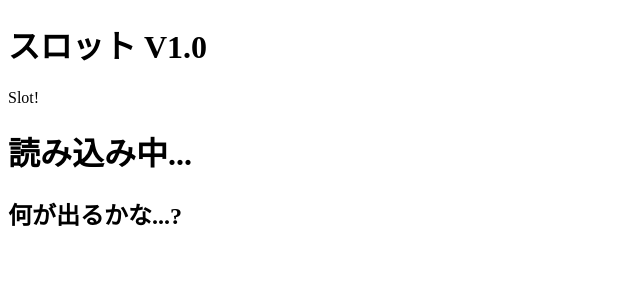
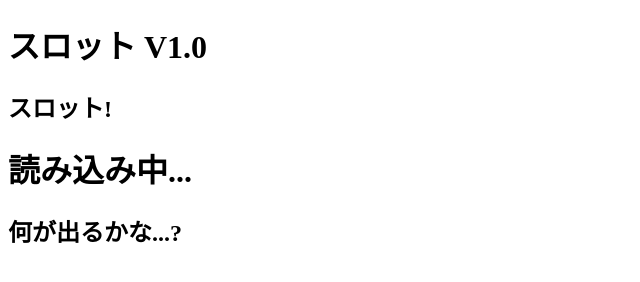
Before and after one commit to kansaisoka-ks562406/Slot_1, a plain HTML site: page index.html in a window 1280 px wide. Shown: the whole page, without its empty margins (0-640 px from the left). Drawn offline with Linux system fonts and the light colour scheme.

Commit message:
Update index.html

```diff
--- a/index.html
+++ b/index.html
@@ -7,7 +7,7 @@
   <h1>スロット V1.0</h1>
 </head>
 <body>
-  <div id=head_text_1>Slot!</div>
+  <div id=head_text_1><h2>スロット!</h2></div>
   <div id=slotNO_1><h1>読み込み中...</h1></div>
   <div id=comment_1><h2>何が出るかな...?</h2></div>
 </body>
```
